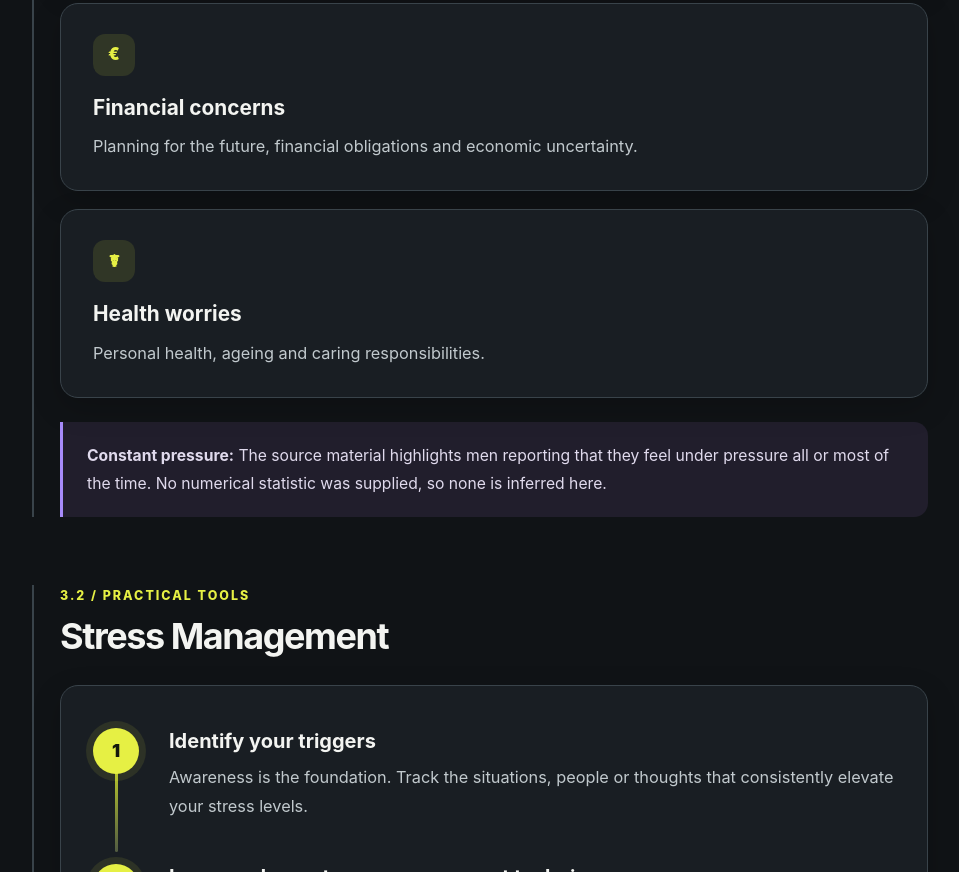
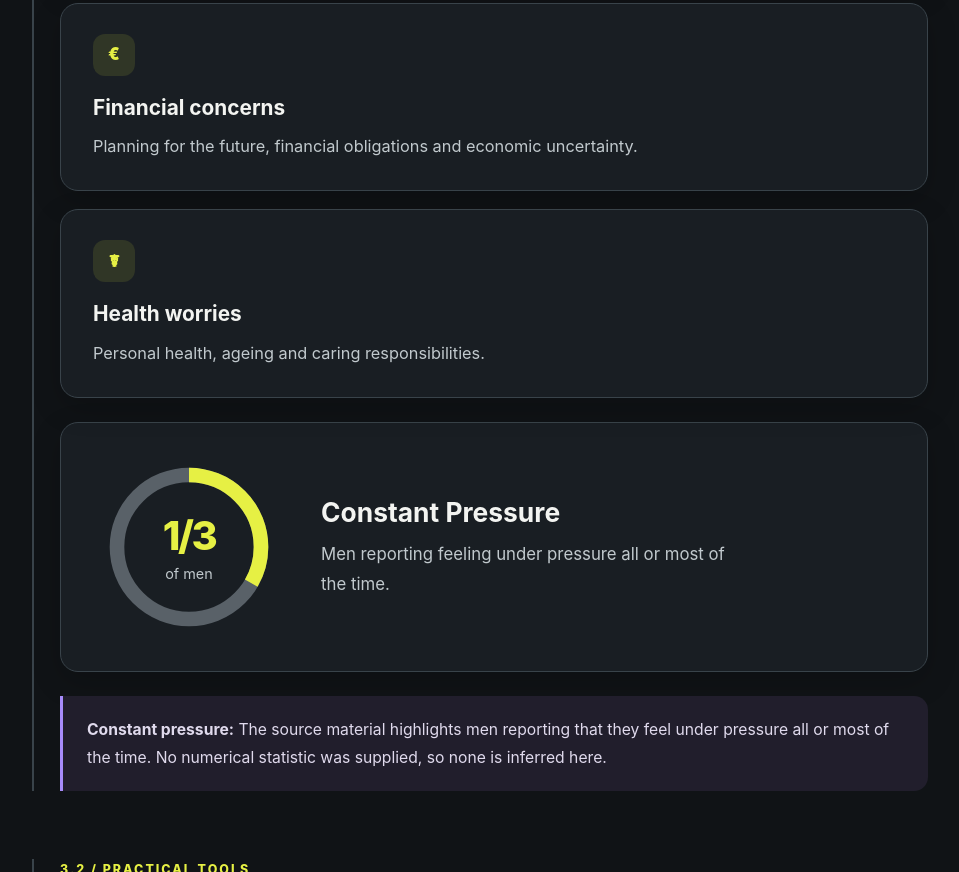
Before and after one commit to alex-sav92/men-info, a plain HTML site: page index.html in a window 1280 px wide. Shown: the part 10538-11410 px from the top of the page, without its empty margins (160-1119 px from the left). Drawn offline with Linux system fonts and the light colour scheme.

Commit message:
Add statistics chart
Added pressure statistics section with visual representation and descriptions.

```diff
--- a/index.html
+++ b/index.html
@@ -644,6 +644,99 @@ img {
   }
 }
 
+.pressure-stat {
+  display: flex;
+  align-items: center;
+  gap: 42px;
+  padding: 34px 38px;
+  margin-top: 24px;
+}
+
+.pressure-chart {
+  width: 180px;
+  height: 180px;
+  flex: none;
+  position: relative;
+  display: grid;
+  place-items: center;
+}
+
+.pressure-chart svg {
+  width: 100%;
+  height: 100%;
+  transform: rotate(-90deg);
+  overflow: visible;
+}
+
+.pressure-track,
+.pressure-highlight {
+  fill: none;
+  stroke-width: 13;
+}
+
+.pressure-track {
+  stroke: #596168;
+}
+
+.pressure-highlight {
+  stroke: var(--lime);
+  stroke-dasharray: 134.04 402.12;
+  stroke-linecap: butt;
+}
+
+.pressure-chart-label {
+  position: absolute;
+  display: flex;
+  flex-direction: column;
+  align-items: center;
+  justify-content: center;
+  line-height: 1.2;
+}
+
+.pressure-chart-label strong {
+  color: var(--lime);
+  font-size: 2.5rem;
+  font-weight: 850;
+  letter-spacing: -.06em;
+}
+
+.pressure-chart-label span {
+  color: var(--muted);
+  font-size: .9rem;
+  margin-top: 5px;
+}
+
+.pressure-copy h3 {
+  margin: 0 0 10px;
+  font-size: 1.65rem;
+}
+
+.pressure-copy p {
+  color: var(--muted);
+  margin: 0;
+  max-width: 420px;
+  font-size: 1.05rem;
+}
+
+@media (max-width: 600px) {
+  .pressure-stat {
+    flex-direction: column;
+    text-align: center;
+    gap: 22px;
+    padding: 28px 22px;
+  }
+
+  .pressure-chart {
+    width: 155px;
+    height: 155px;
+  }
+
+  .pressure-copy h3 {
+    font-size: 1.45rem;
+  }
+}
+
+
 </style>
 </head>
 <body>
@@ -769,7 +862,36 @@ img {
   <div class="section-head"><div><div class="kicker">3 / Understanding and managing pressure</div><h2>Stress</h2></div></div>
   <section class="section subsection" id="stress-drivers">
     <div class="section-head"><div><div class="kicker">3.1 / Understand the pressure</div><h2>Stress: The Hidden Driver</h2></div><p class="section-intro">When pressure becomes normal, it can be difficult to recognise when manageable demands have become chronic stress.</p></div>
-    <div class="grid three"><div class="card"><div class="number">⚒</div><h3>Work pressures</h3><p>Job demands, deadlines, performance expectations and the pressure to meet obligations.</p></div><div class="card"><div class="number">€</div><h3>Financial concerns</h3><p>Planning for the future, financial obligations and economic uncertainty.</p></div><div class="card"><div class="number">☤</div><h3>Health worries</h3><p>Personal health, ageing and caring responsibilities.</p></div></div>
+    <div class="grid three">
+      <div class="card"><div class="number">⚒</div><h3>Work pressures</h3><p>Job demands, deadlines, performance expectations and the pressure to meet obligations.</p></div>
+      <div class="card"><div class="number">€</div><h3>Financial concerns</h3><p>Planning for the future, financial obligations and economic uncertainty.</p></div>
+      <div class="card"><div class="number">☤</div><h3>Health worries</h3><p>Personal health, ageing and caring responsibilities.</p></div>
+    </div>
+
+<div class="pressure-stat card">
+  <div class="pressure-chart" role="img"
+       aria-label="Donut chart: one third of men report feeling under pressure all or most of the time">
+    <svg viewBox="0 0 160 160" aria-hidden="true">
+      <circle
+        class="pressure-track"
+        cx="80" cy="80" r="64"
+      />
+      <circle
+        class="pressure-highlight"
+        cx="80" cy="80" r="64"
+      />
+    </svg>
+    <div class="pressure-chart-label">
+      <strong>1/3</strong>
+      <span>of men</span>
+    </div>
+  </div>
+
+  <div class="pressure-copy">
+    <h3>Constant Pressure</h3>
+    <p>Men reporting feeling under pressure all or most of the time.</p>
+  </div>
+</div>
     <div class="note"><b>Constant pressure:</b> The source material highlights men reporting that they feel under pressure all or most of the time. No numerical statistic was supplied, so none is inferred here.</div>
   </section>
   <section class="section subsection" id="stress-management">
```
